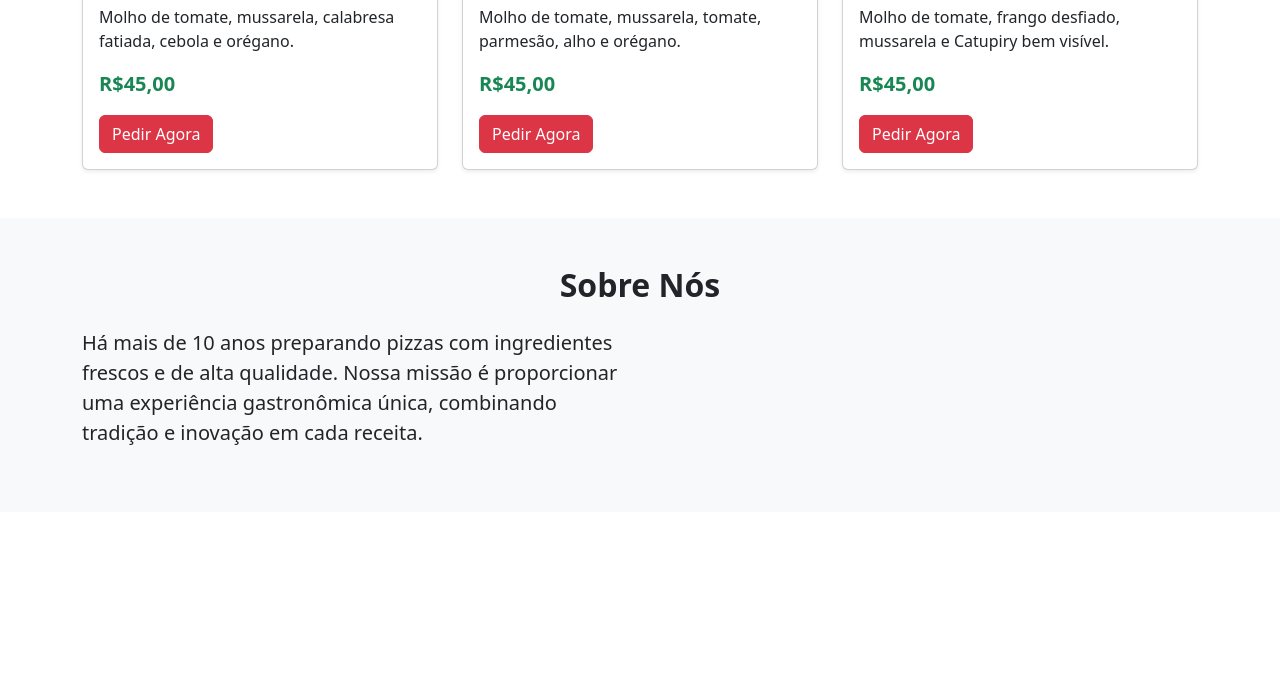
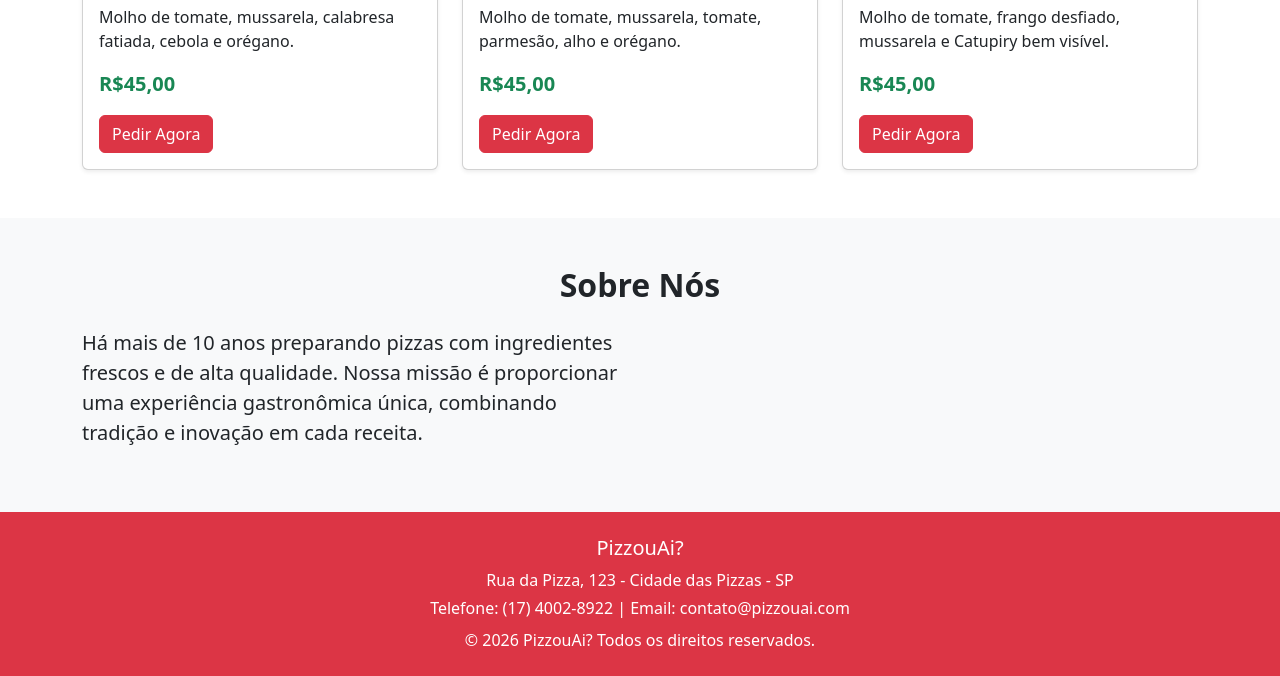
Before and after one commit to VictorFreitasDev/Pizzaria_Bootstrap, a plain HTML site: page index.html in a window 1280 px wide. Shown: the part 878-1554 px from the top of the page. Before the commit the page ends 1390 px from the top, so only its background shows below. Drawn offline with nearby package versions, Linux system fonts and the light colour scheme.

Commit message:
feat: adiciona footer

```diff
--- a/index.html
+++ b/index.html
@@ -223,7 +223,22 @@
                 </div>
             </div>
         </div>
+    </section>
 
-</body>
+    <!--RODAPÉ-->
+    <footer class="bg-danger text-white text-center py-4">
+        <div class="container">
+            <h5>PizzouAi?</h5>
+            <p class="mb-1">
+                Rua da Pizza, 123 - Cidade das Pizzas - SP
+            </p>
+            <p class="mb-0">
+                Telefone: (17) 4002-8922 | Email: contato@pizzouai.com
+            </p>
+            <p class="mt-2 mb-0">
+                &copy; 2026 PizzouAi? Todos os direitos reservados.
+            </p>
+        </div>
+    </footer></body>
 
 </html>
```
